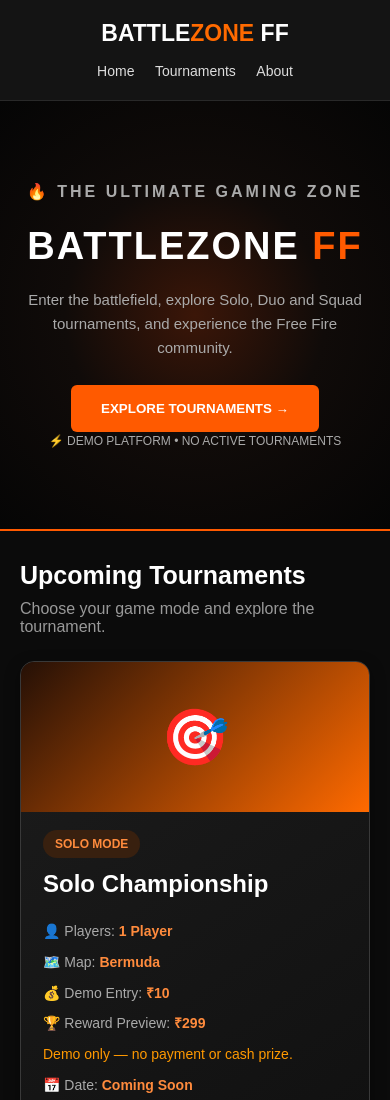
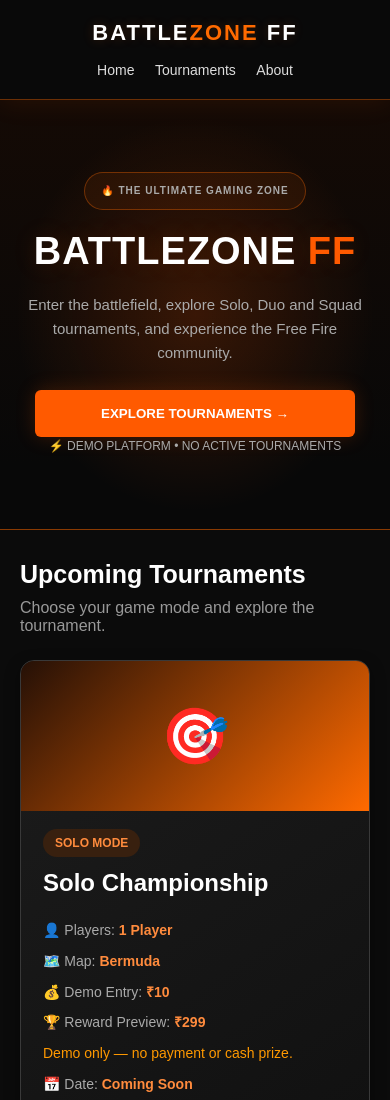
Before and after one commit to Parth11511/BattleZoneFF, a plain HTML site: page index.html in a window 390 px wide. Shown: the top 1100 px of the page. Drawn offline with Linux system fonts and the light colour scheme.

Commit message:
Add CSS styles for header and hero section

```diff
--- a/index.html
+++ b/index.html
@@ -541,6 +541,115 @@ document.getElementById("demoForm").addEventListener("submit", function(event) {
     document.getElementById("demoForm").reset();
 });
 </script>
+<style>
+/* ===== BATTLEZONE GAMING HEADER ===== */
 
+header {
+    background: rgba(10, 10, 10, 0.95);
+    backdrop-filter: blur(12px);
+    border-bottom: 1px solid rgba(255, 106, 0, 0.4);
+    box-shadow: 0 4px 25px rgba(255, 106, 0, 0.08);
+    position: sticky;
+    top: 0;
+    z-index: 1000;
+}
+
+.logo {
+    font-size: 26px;
+    letter-spacing: 2px;
+    text-shadow: 0 0 12px rgba(255, 106, 0, 0.2);
+}
+
+nav a {
+    transition: 0.3s;
+}
+
+nav a:hover {
+    color: #ff6a00;
+}
+
+/* ===== HERO SECTION ===== */
+
+.hero {
+    position: relative;
+    overflow: hidden;
+    background:
+        radial-gradient(
+            ellipse at 50% 50%,
+            rgba(255, 85, 0, 0.18),
+            transparent 65%
+        ),
+        linear-gradient(180deg, #140a05, #080808 85%);
+    border-bottom: 1px solid rgba(255, 106, 0, 0.5);
+}
+
+.hero-content {
+    position: relative;
+    z-index: 2;
+}
+
+.hero h1 {
+    text-shadow: 0 0 25px rgba(255, 106, 0, 0.15);
+}
+
+.hero-tag {
+    display: inline-block;
+    padding: 10px 16px;
+    border: 1px solid rgba(255, 106, 0, 0.35);
+    border-radius: 30px;
+    background: rgba(255, 106, 0, 0.08);
+    font-size: 12px;
+}
+
+/* ===== GAMING BUTTON ===== */
+
+.hero button {
+    box-shadow: 0 0 20px rgba(255, 90, 0, 0.2);
+}
+
+.hero button:hover {
+    box-shadow: 0 0 30px rgba(255, 90, 0, 0.5);
+    transform: translateY(-3px) scale(1.03);
+}
+
+/* ===== ANIMATION ===== */
+
+.hero-content {
+    animation: heroEnter 0.8s ease-out;
+}
+
+@keyframes heroEnter {
+    from {
+        opacity: 0;
+        transform: translateY(25px);
+    }
+    to {
+        opacity: 1;
+        transform: translateY(0);
+    }
+}
+
+/* ===== MOBILE ===== */
+
+@media (max-width: 600px) {
+    .logo {
+        font-size: 22px;
+    }
+
+    .hero h1 {
+        letter-spacing: 1px;
+    }
+
+    .hero-tag {
+        letter-spacing: 1px;
+        font-size: 10px;
+    }
+
+    .hero button {
+        width: 100%;
+        max-width: 320px;
+    }
+}
+</style>
 </body>
 </html>
```
